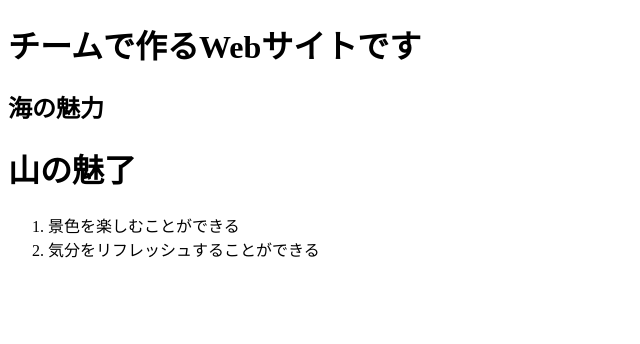
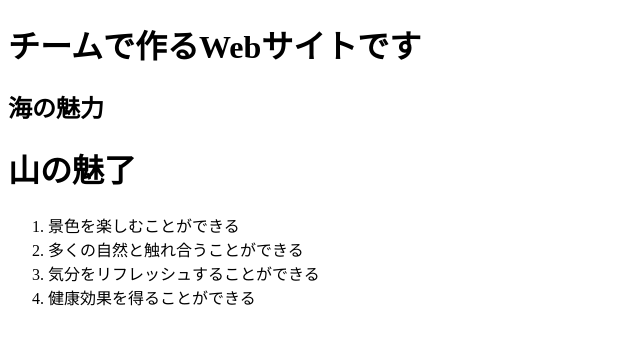
Before and after one commit to s1f240240/team-project5A, a plain HTML site: page index.html in a window 1280 px wide. Shown: the whole page, without its empty margins (0-640 px from the left). Drawn offline with Linux system fonts and the light colour scheme.

Commit message:
Update index.html
山　改良

```diff
--- a/index.html
+++ b/index.html
@@ -17,7 +17,9 @@
         <h1>山の魅了</h1>
         <ol>
         <li>景色を楽しむことができる</li>
+        <li>多くの自然と触れ合うことができる</li>
         <li>気分をリフレッシュすることができる</li>
+        <li>健康効果を得ることができる</li>
         </ol>
 
     </body>
```
